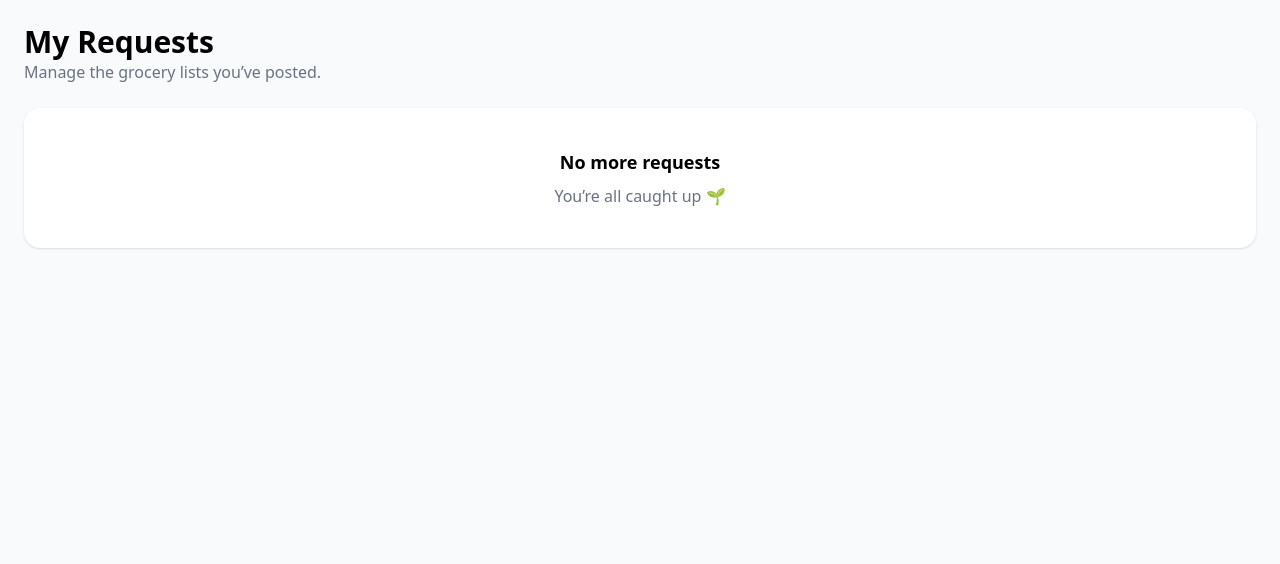
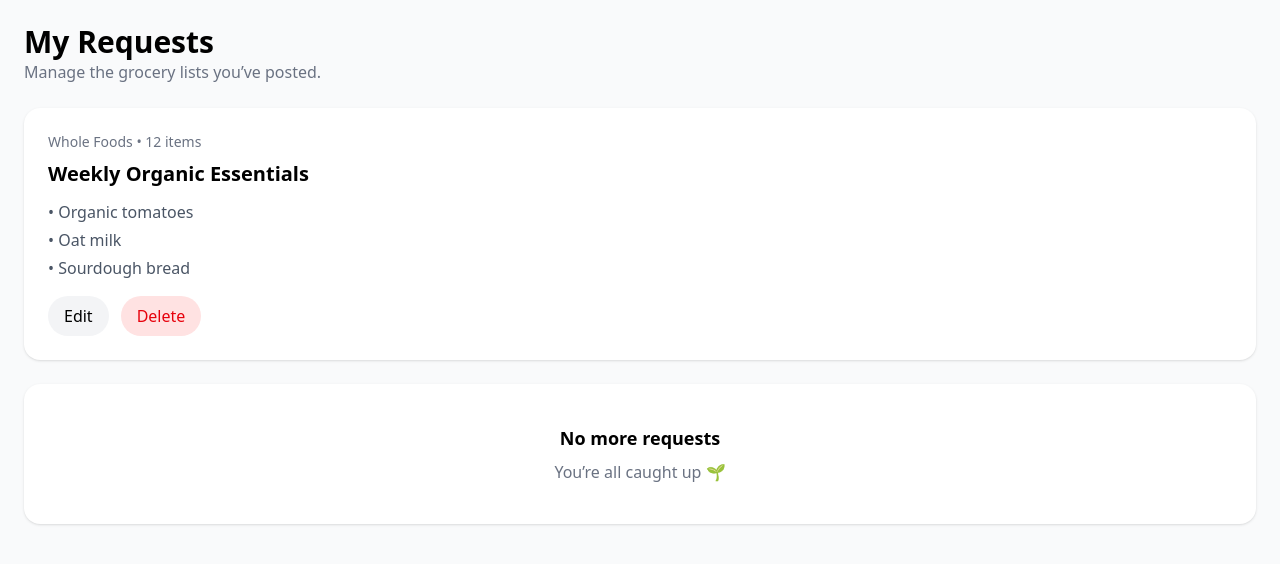
Before and after one commit to nicolodo/community_house_project, a Next.js app: page /my-requests in a window 1280 px wide. Shown: the top 564 px of the page. Built offline with nearby package versions, Linux system fonts and the light colour scheme; no server answers.

Commit message:
dashboard test for DB/deliveries-request  replaced html with components

```diff
--- a/src/app/dashboard/page.tsx
+++ b/src/app/dashboard/page.tsx
@@ -1,9 +1,11 @@
 import Link from "next/link";
 import { UserButton } from "@clerk/nextjs";
+import { UserList } from "@/app/components/UserList";
 
 export default function Dashboard() {
   return (
     <main className="flex-1 p-6">
+      <UserList />
       <div className="flex justify-between items-center mb-6">
         <div className="flex items-center gap-4"></div>
       </div>
--- a/src/app/my-deliveries/page.tsx
+++ b/src/app/my-deliveries/page.tsx
@@ -1,19 +1,17 @@
+import InformationCard from "@/app/components/InformationCard";
+import PageNameAndDescription from "@/app/components/PageNameAndDescription";
+
 export default function MyDeliveriesPage() {
   return (
     <div className="min-h-screen bg-gray-50 p-6">
-      <div className="mb-6">
-        <h1 className="text-3xl font-bold">My Deliveries</h1>
-        <p className="text-gray-500">
-          Track the requests you’ve volunteered to deliver.
-        </p>
-      </div>
-
-      <div className="bg-white p-10 rounded-2xl shadow text-center">
-        <p className="text-lg font-semibold">No more deliveries</p>
-        <p className="text-gray-500 mt-2">
-          Volunteer for a request to get started 🚚
-        </p>
-      </div>
+      <PageNameAndDescription
+        PageName={"My Deliveries"}
+        Description={"Track the requests you've volunteered to deliver."}
+      />
+      <InformationCard
+        Info="No more deliveries"
+        NiceMessage="Volunteer for a request to get started"
+      />
     </div>
   );
 }
--- a/src/app/my-requests/page.tsx
+++ b/src/app/my-requests/page.tsx
@@ -4,6 +4,27 @@ export default function MyRequestsPage() {
       <div className="mb-6">
         <h1 className="text-3xl font-bold">My Requests</h1>
         <p className="text-gray-500">Manage the grocery lists you’ve posted.</p>
+      </div>
+
+      {/* SAMPLE REQUEST CARD */}
+      <div className="bg-white p-6 rounded-2xl shadow mb-6">
+        <p className="text-sm text-gray-500">Whole Foods • 12 items</p>
+
+        <h2 className="text-xl font-bold mt-2">Weekly Organic Essentials</h2>
+
+        <ul className="mt-3 text-gray-600 space-y-1">
+          <li>• Organic tomatoes</li>
+          <li>• Oat milk</li>
+          <li>• Sourdough bread</li>
+        </ul>
+
+        <div className="mt-4 flex gap-3">
+          <button className="px-4 py-2 bg-gray-100 rounded-full">Edit</button>
+
+          <button className="px-4 py-2 bg-red-100 text-red-600 rounded-full">
+            Delete
+          </button>
+        </div>
       </div>
 
       <div className="bg-white p-10 rounded-2xl shadow text-center">
```
